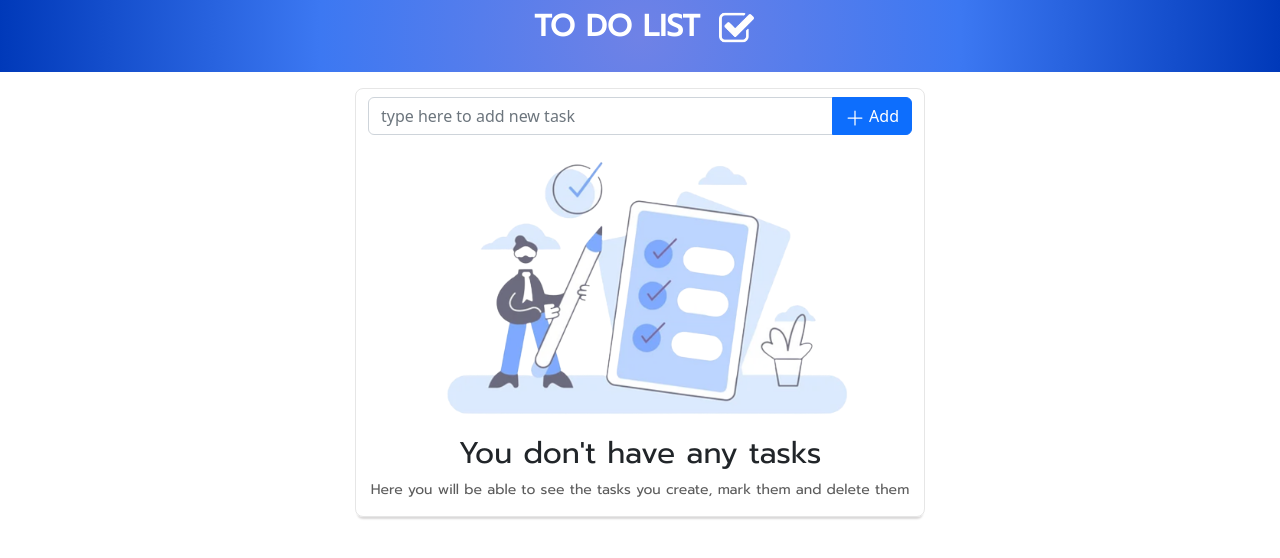
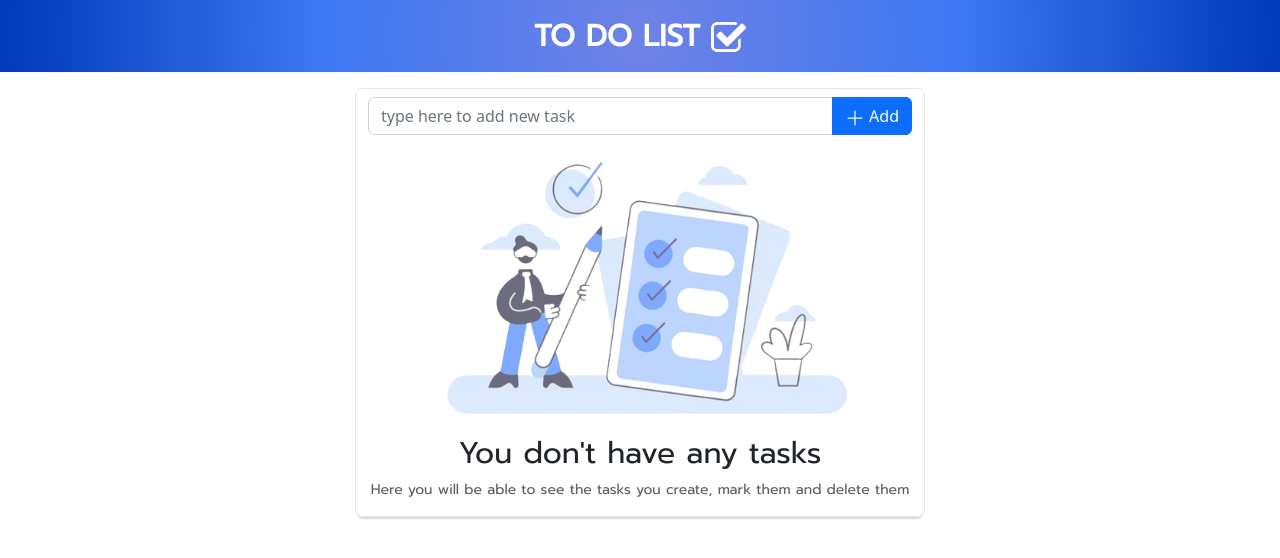
Before and after one commit to JohnFreddyTutistar/To_Do_List, a plain HTML site: page index.htm in a window 1280 px wide. Drawn offline with nearby package versions, Linux system fonts and the light colour scheme.

Commit message:
ajustando cajas

```diff
--- a/css/style.css
+++ b/css/style.css
@@ -5,7 +5,14 @@
     color: #fff;
     font-size: 30px;
     font-family: 'Prompt', sans-serif;
+    position: relative;
 }
+.hijo {
+    position: absolute;
+    top: 50%;
+    left: 50%;
+    transform: translate(-50%, -50%);
+  }
 .empty{
     font-family: 'Prompt', sans-serif;
 }
--- a/index.htm
+++ b/index.htm
@@ -14,9 +14,12 @@
 </head>
 
 <body>
-    <div class="header-section text-center pt-1">
-        <b class="p-2">TO DO LIST</b>
-        <img src="img/cheque.png" alt="" width="35">
+    <div class="header-section text-center pt-3">
+        <div class="hijo">
+            <b>TO DO LIST</b>
+            <img src="img/cheque.png" alt="" width="35">
+
+        </div>
     </div>
     <div class="container">
         <div class="pt-3 text-center row justify-content-center">
```
